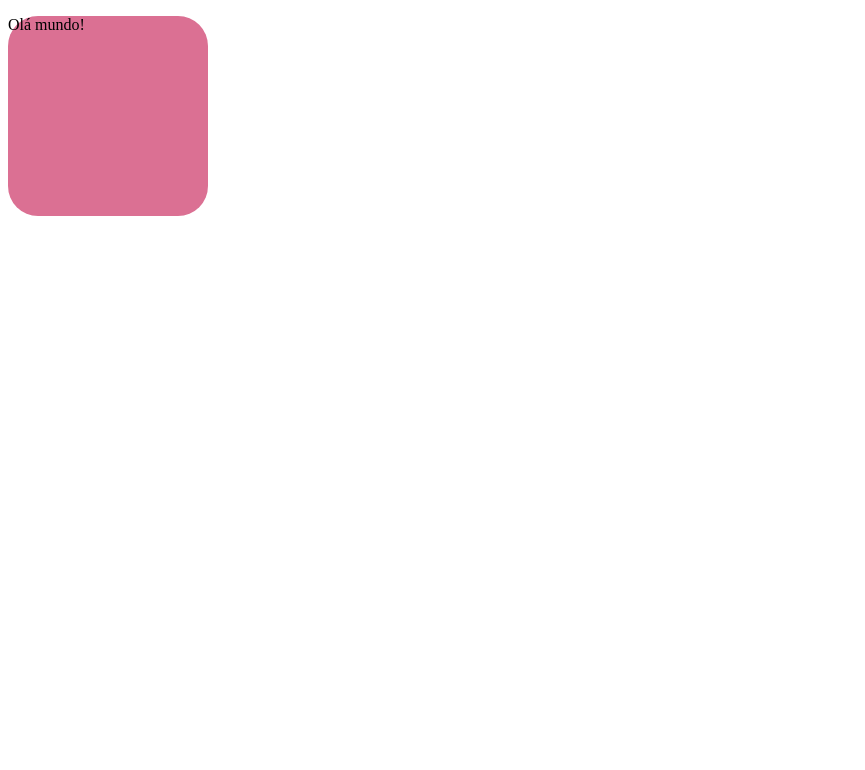
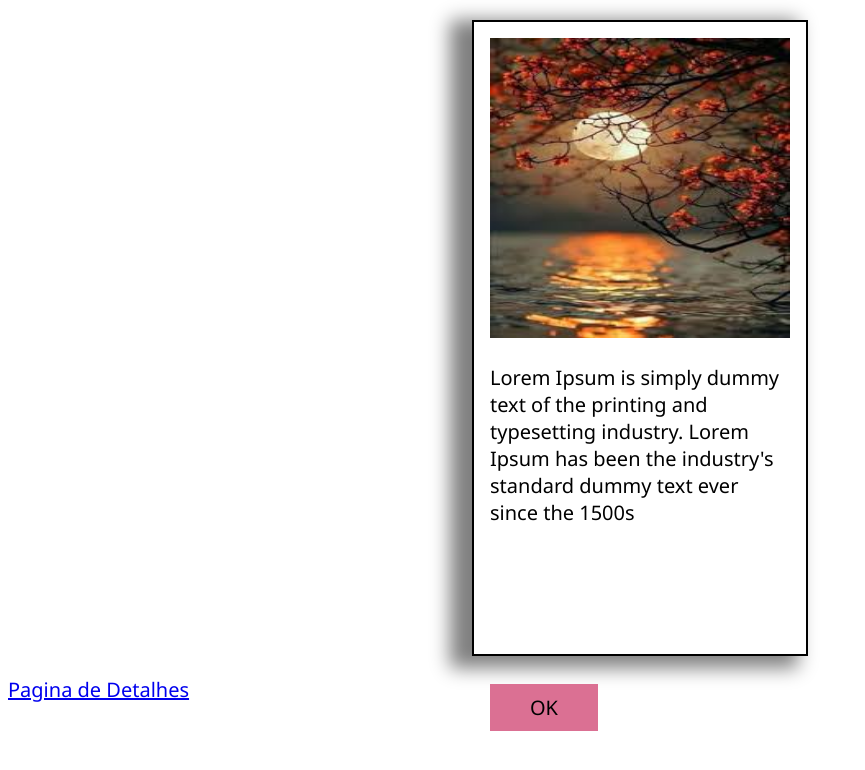
Before and after one commit to anemadjarian/oficina-quarta-web, a plain HTML site: page index.html in a window 1280 px wide. Shown: the whole page, without its empty margins (0-865 px from the left). Drawn offline with Linux system fonts and the light colour scheme.

Commit message:
HTML CSS JS

```diff
--- /dev/null
+++ b/estilo.css
@@ -0,0 +1,32 @@
+*{
+    font-family: 'Segoe UI', Tahoma, Geneva, Verdana, sans-serif;
+    font-size: 20px;
+}
+
+div {
+    border: 0.1rem solid black;
+    width: 15rem;
+    height: 30rem;
+    margin: 1rem auto;
+    padding: 0.8rem;
+    box-shadow: -0.8rem 0.3rem 0.9rem 0.3rem gray;
+}
+
+img {
+    width: 15rem;
+    height: 15rem;
+}
+
+p {
+    color: black;
+    width: 15rem;
+    height: 15rem;
+    border-radius: 15%;
+}
+
+button{
+    background-color: palevioletred;
+    color: black;
+    border: none;
+    padding: 0.5rem 2rem;
+}
--- /dev/null
+++ b/funcionalidade.js
@@ -0,0 +1,3 @@
+function navegar(){
+    window.location = "https://www.google.com";
+}
--- a/index.html
+++ b/index.html
@@ -2,10 +2,17 @@
 <html>
   <head>
     <title>Exemplo oficina web</title>
+    <link rel="stylesheet" href="estilo.css">
+    <script> src= "funcionalidade.js" </script>
   </head>
   <body>
-    <p style="color: black; background-color: palevioletred; width:200px; height: 200px; border-radius:15%;">
-    Olá mundo!
-    </p>
+    <div>
+        <img src="image.png" alt="" width="">
+        <p>
+            Lorem Ipsum is simply dummy text of the printing and typesetting industry. Lorem Ipsum has been the industry's standard dummy text ever since the 1500s
+        </p>
+        <button onclick="navegar()">OK</button>
+    </div>
+    <a href="pagina.html">Pagina de Detalhes</a>
   </body>
 </html>
```
Also changed, not shown: pagina.html (added, +11 -0 lines), image.png (added).
